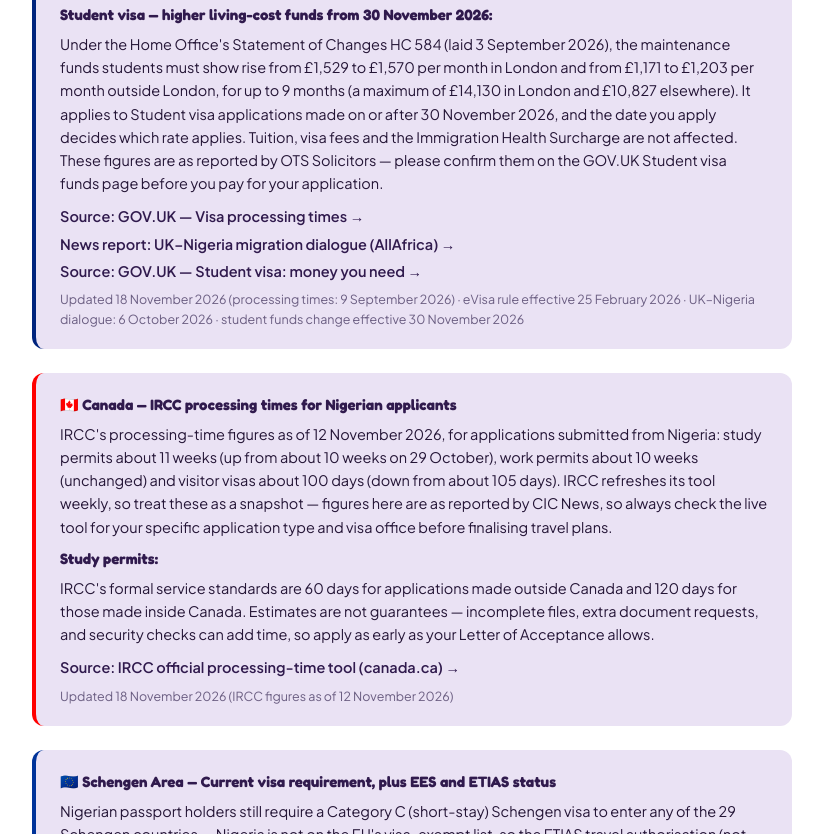
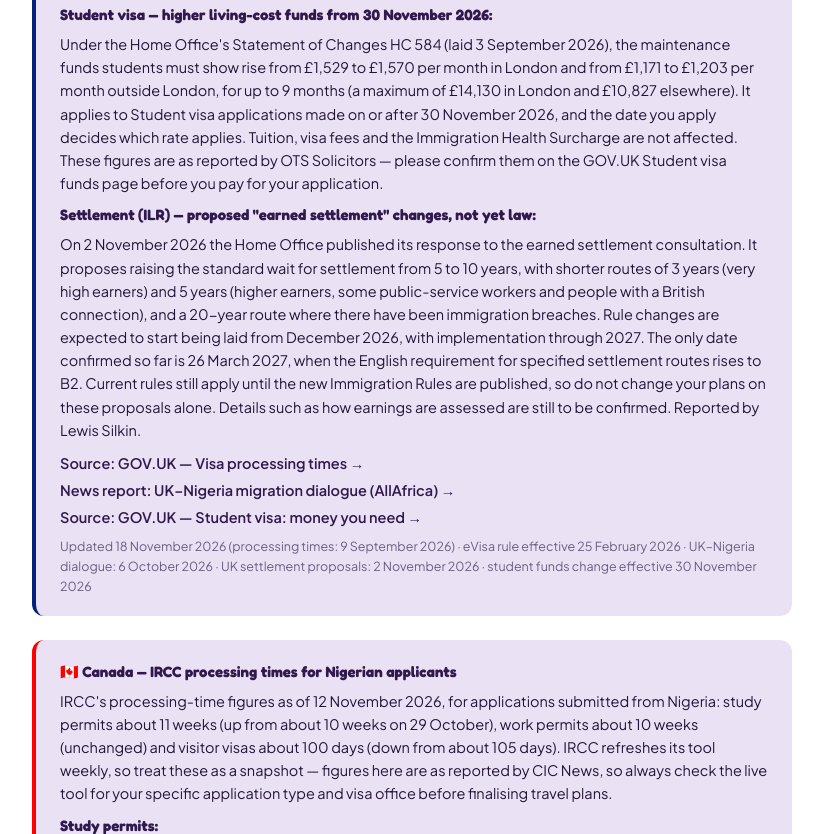
Before and after one commit to TasteWayfinders/taste-wayfinders-site, a plain HTML site: page news.html in a window 1280 px wide. Shown: the part 1966-2800 px from the top of the page, without its empty margins (50-873 px from the left). Drawn offline with Linux system fonts and the light colour scheme.

Commit message:
Update news.html

```diff
--- a/news.html
+++ b/news.html
@@ -89,10 +89,11 @@
   <p style="margin-top:8px;">Processing times: for complete applications submitted outside the UK, UK Visas and Immigration's published standard is 90% decided within 3 weeks, 98% within 6 weeks, and 100% within 12 weeks for non-settlement visas (tourist, work, study). Settlement visas: 98.5% within 12 weeks, 100% within 24 weeks. Paid priority service typically returns a decision within 5 working days, and super-priority within 1 working day, where available.</p>
   <p style="margin-top:8px;"><strong>UK–Nigeria dialogue:</strong> On 6 October 2026, at their annual Migration, Justice and Home Affairs Dialogue in London, the UK and Nigeria agreed to strengthen cooperation on visa fraud, document verification and border management. No change to visa rules or eligibility was announced — but applicants should expect careful document checks.</p>
   <p style="margin-top:8px;"><strong>Student visa — higher living-cost funds from 30 November 2026:</strong> Under the Home Office's Statement of Changes HC 584 (laid 3 September 2026), the maintenance funds students must show rise from £1,529 to £1,570 per month in London and from £1,171 to £1,203 per month outside London, for up to 9 months (a maximum of £14,130 in London and £10,827 elsewhere). It applies to Student visa applications made on or after 30 November 2026, and the date you apply decides which rate applies. Tuition, visa fees and the Immigration Health Surcharge are not affected. These figures are as reported by <a href="https://www.otssolicitors.co.uk/news/student-visa-maintenance-funds-increase-from-30-november-2026/" target="_blank" rel="noopener">OTS Solicitors</a> — please confirm them on the GOV.UK Student visa funds page before you pay for your application.</p>
+  <p style="margin-top:8px;"><strong>Settlement (ILR) — proposed "earned settlement" changes, not yet law:</strong> On 2 November 2026 the Home Office published its response to the earned settlement consultation. It proposes raising the standard wait for settlement from 5 to 10 years, with shorter routes of 3 years (very high earners) and 5 years (higher earners, some public-service workers and people with a British connection), and a 20-year route where there have been immigration breaches. Rule changes are expected to start being laid from December 2026, with implementation through 2027. The only date confirmed so far is 26 March 2027, when the English requirement for specified settlement routes rises to B2. Current rules still apply until the new Immigration Rules are published, so do not change your plans on these proposals alone. Details such as how earnings are assessed are still to be confirmed. Reported by <a href="https://www.lewissilkin.com/insights/2026/11/03/home-office-sets-out-revised-earned-settlement-framework-102o7co" target="_blank" rel="noopener">Lewis Silkin</a>.</p>
   <p style="margin-top:10px;"><a href="https://www.gov.uk/government/collections/visa-processing-times" target="_blank" rel="noopener" style="font-weight:600;color:var(--purple-deep);">Source: GOV.UK — Visa processing times →</a></p>
   <p style="margin-top:4px;"><a href="https://allafrica.com/stories/202610210058.html" target="_blank" rel="noopener" style="font-weight:600;color:var(--purple-deep);">News report: UK–Nigeria migration dialogue (AllAfrica) →</a></p>
   <p style="margin-top:4px;"><a href="https://www.gov.uk/student-visa/money" target="_blank" rel="noopener" style="font-weight:600;color:var(--purple-deep);">Source: GOV.UK — Student visa: money you need →</a></p>
-  <p style="margin-top:6px;font-size:12.5px;color:var(--muted);">Updated 18 November 2026 (processing times: 9 September 2026) · eVisa rule effective 25 February 2026 · UK–Nigeria dialogue: 6 October 2026 · student funds change effective 30 November 2026</p>
+  <p style="margin-top:6px;font-size:12.5px;color:var(--muted);">Updated 18 November 2026 (processing times: 9 September 2026) · eVisa rule effective 25 February 2026 · UK–Nigeria dialogue: 6 October 2026 · UK settlement proposals: 2 November 2026 · student funds change effective 30 November 2026</p>
 </div>
 
 <div class="note-banner reveal reveal-delay-2" style="border-left-color:#FF0000;">
```
